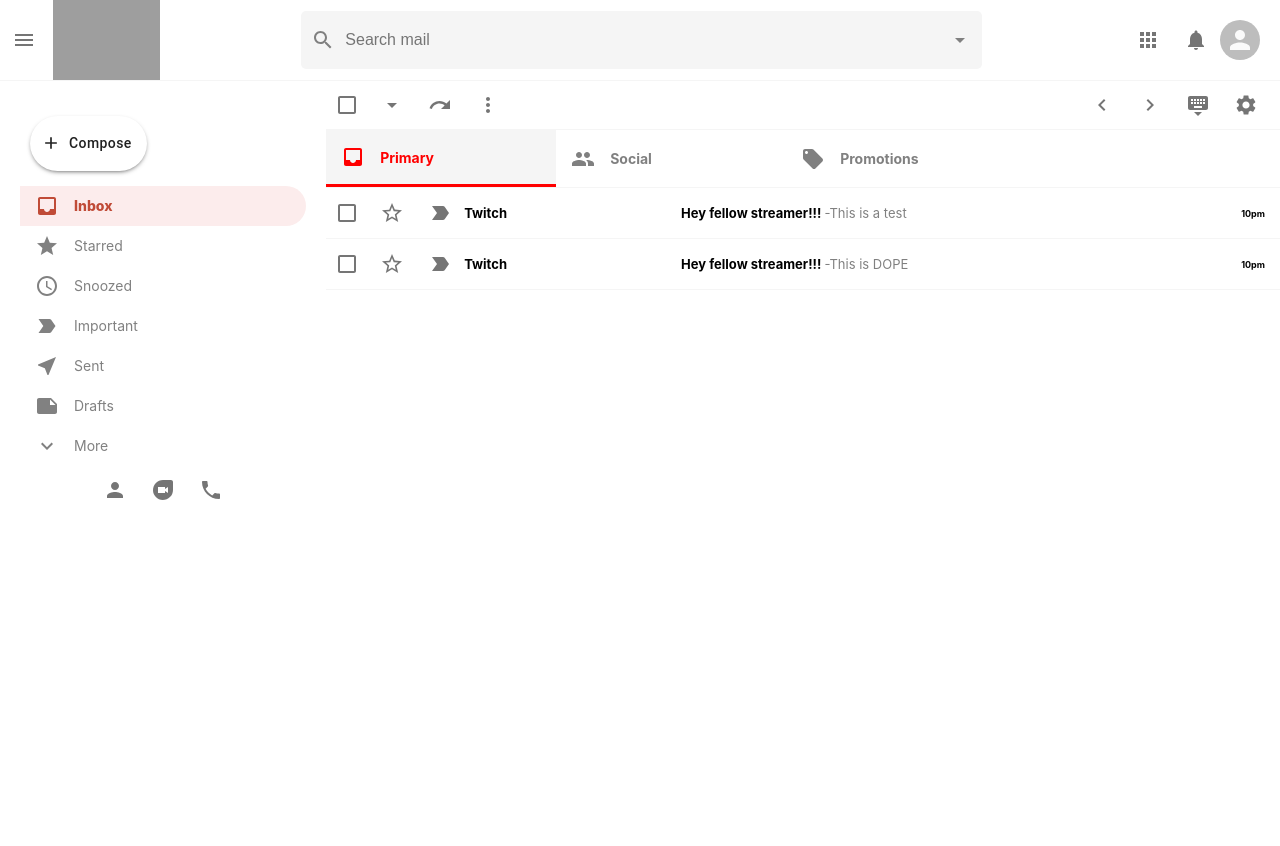
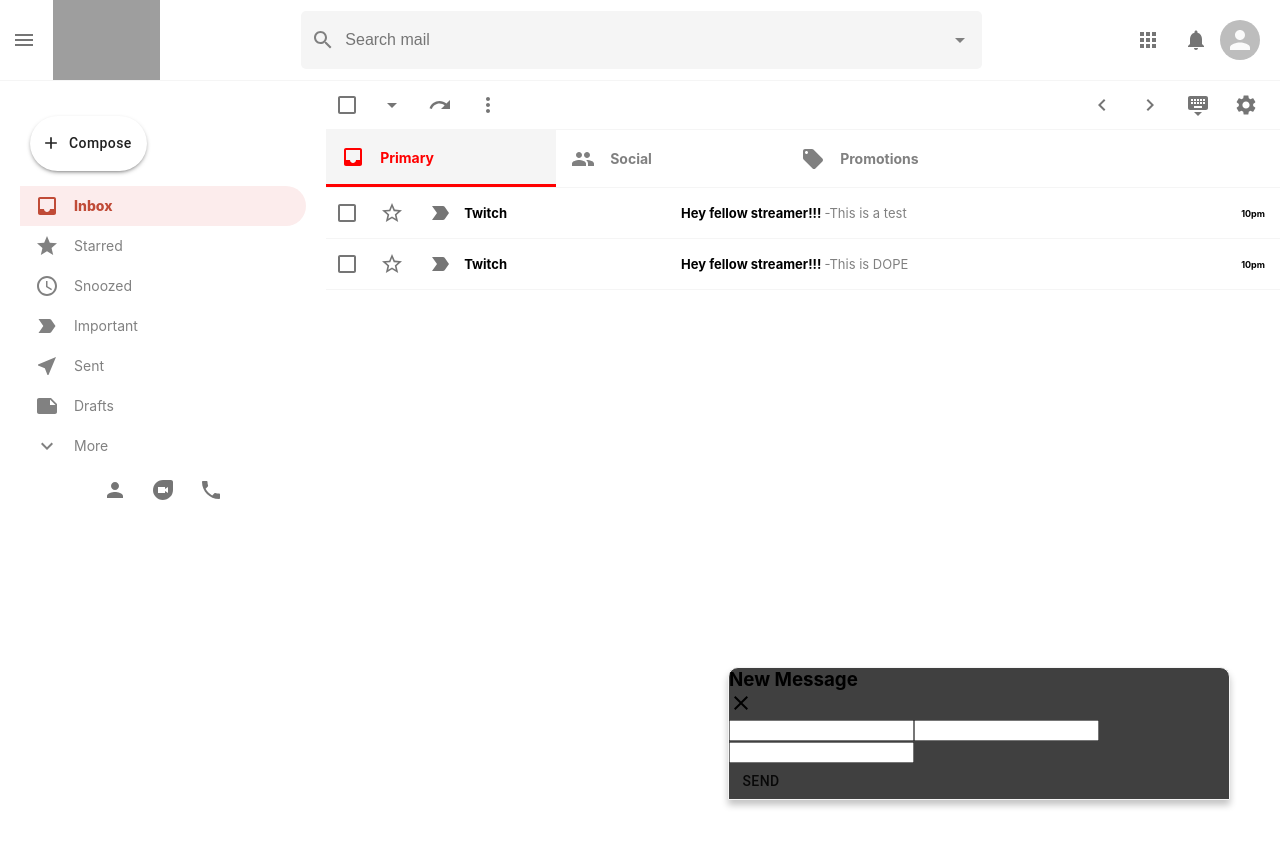
Before and after one commit to apolloproductionsdj/gmail-clone, a React (Create React App) app: page / in a window 1280 px wide. Shown: the top 846 px of the page. Built offline with nearby package versions, Linux system fonts and the light colour scheme; grey boxes are pictures that could not be loaded.

Commit message:
setup mailSlice into Redux store

```diff
--- a/src/App.js
+++ b/src/App.js
@@ -10,6 +10,7 @@ import {
   Route,
   Link
 } from "react-router-dom";
+import SendMail from './SendMail';
 
 function App() {
   return (
@@ -29,8 +30,9 @@ function App() {
             </Route>
           </Switch>
         </div>
+
+        <SendMail />
       </div>
-
     </Router>
   );
 }
--- /dev/null
+++ b/src/SendMail.css
@@ -0,0 +1,14 @@
+.sendMail {
+    position: absolute;
+    bottom: 0;
+    right: 50px;
+    background-color: #404040;
+    width: 40%;
+    max-width: 500px;
+    border-top-left-radius: 10px;
+    border-top-right-radius: 10px;
+    display: flex;
+    flex-direction: column;
+    border: 1px solid whitesmoke;
+    box-shadow: 0px 5px 7px 0px rgba(0, 0, 0, 0.24);
+}
--- /dev/null
+++ b/src/SendMail.js
@@ -0,0 +1,27 @@
+import React from 'react';
+import './SendMail.css';
+import CloseIcon from '@material-ui/icons/Close';
+import { Button } from '@material-ui/core';
+
+function SendMail() {
+    return (
+        <div className="sendMail">
+            <div className="sendMail__header">
+                <h3>New Message</h3>
+                <CloseIcon className="sendMail__close" />
+            </div>
+
+            <form>
+                <input type="text" />
+                <input type="text" />
+                <input type="text" />
+
+                <div className="sendMail__options">
+                    <Button>Send</Button>
+                </div>
+            </form>
+        </div>
+    )
+}
+
+export default SendMail
--- a/src/features/mailSlice.js
+++ b/src/features/mailSlice.js
@@ -1,42 +1,28 @@
 import { createSlice } from '@reduxjs/toolkit';
 
-export const counterSlice = createSlice({
-  name: 'counter',
+export const mailSlice = createSlice({
+  name: 'mail',
   initialState: {
-    value: 0,
+    sendMessageIsOpen: false,
   },
   reducers: {
-    increment: state => {
-      // Redux Toolkit allows us to write "mutating" logic in reducers. It
-      // doesn't actually mutate the state because it uses the Immer library,
-      // which detects changes to a "draft state" and produces a brand new
-      // immutable state based off those changes
-      state.value += 1;
+    openSendMessage: state => {
+      state.sendMessageIsOpen = true;
     },
-    decrement: state => {
-      state.value -= 1;
-    },
-    incrementByAmount: (state, action) => {
-      state.value += action.payload;
+    closeSendMessage: state => {
+      state.sendMessageIsOpen = false;
     },
   },
 });
 
-export const { increment, decrement, incrementByAmount } = counterSlice.actions;
+export const { openSendMessage, closeSendMessage } = mailSlice.actions;
 
-// The function below is called a thunk and allows us to perform async logic. It
-// can be dispatched like a regular action: `dispatch(incrementAsync(10))`. This
-// will call the thunk with the `dispatch` function as the first argument. Async
-// code can then be executed and other actions can be dispatched
 export const incrementAsync = amount => dispatch => {
   setTimeout(() => {
     dispatch(incrementByAmount(amount));
   }, 1000);
 };
 
-// The function below is called a selector and allows us to select a value from
-// the state. Selectors can also be defined inline where they're used instead of
-// in the slice file. For example: `useSelector((state) => state.counter.value)`
-export const selectCount = state => state.counter.value;
+export const selectsendMessageIsOpen = state => state.mail.sendMessageIsOpen;
 
-export default counterSlice.reducer;
+export default mailSlice.reducer;
```
Also changed, not shown: 1 other file (tests, documents, lock files or other folders).
